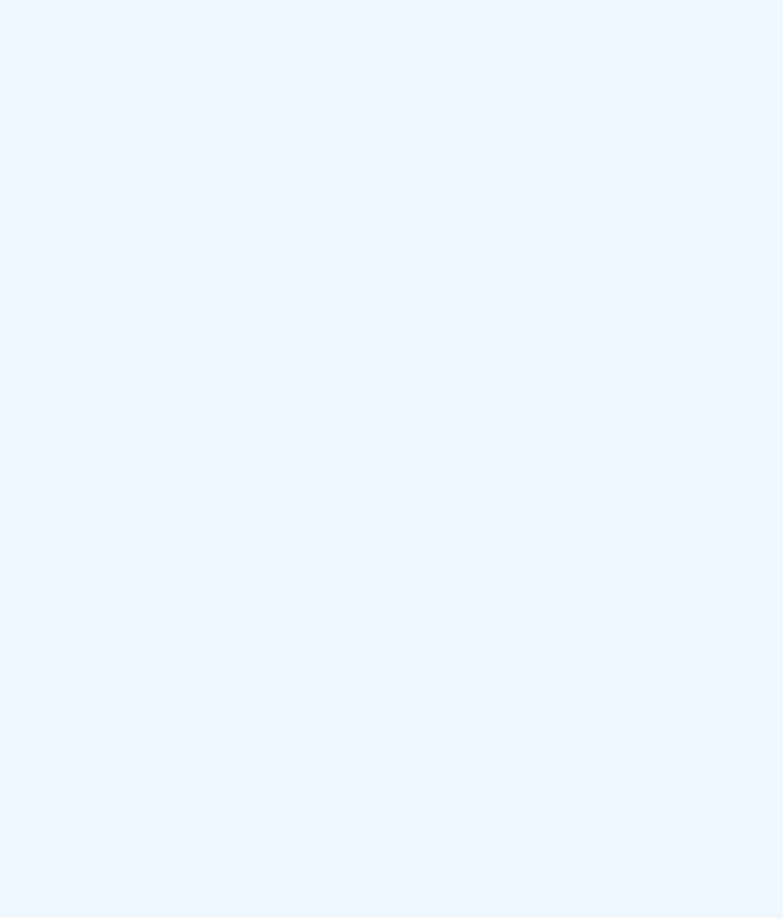
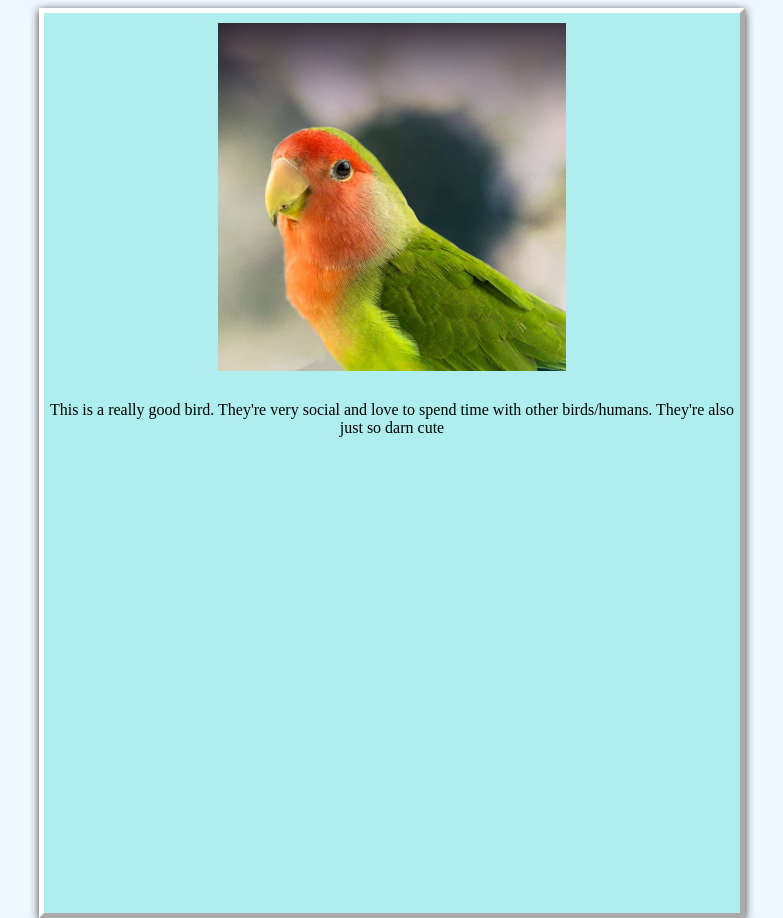
Before and after one commit to Cjimen47/CompetencyGrow, a plain HTML site: page Webpages/lovebird.html in a window 1280 px wide. Shown: the top 918 px of the page, without its empty margins (248-1031 px from the left). Drawn offline with Linux system fonts and the light colour scheme; files that its build step writes are made by us from their sources.

Commit message:
Lovebird image and text has been placed in it's appropriate place

```diff
--- a/Webpages/lovebird.html
+++ b/Webpages/lovebird.html
@@ -4,9 +4,21 @@
     <meta charset="UTF-8">
     <meta name="viewport" content="width=device-width, initial-scale=1.0">
     <title>Lovebirds <3</title>
-    <link rel="stylesheet" href="styles.css">
+    <link rel="stylesheet" href="../styles.css">
 </head>
 <body>
+    <div class="container">
+        <div class = "center">
+            <img src="../Assets/Lovebird.jpg">
+            <p>
+                This is a really good bird. They're very social and love to
+                spend time with other birds/humans. They're also just so darn cute
+
+            </p>
+
+        </div>
+
+    </div>
 
 </body>
 </html>
--- a/styles.css
+++ b/styles.css
@@ -11,7 +11,11 @@ header {
     text-align: center;
     font-family:cursive;
   }
-
+img{
+    width: 50%;
+    height: 50%;
+    margin: 10px;
+}
 .container{
     grid-column-start: 2;
     grid-column-end: 7;
@@ -28,7 +32,5 @@ header {
 }
 
 .center{
-    display: block;
-    margin-left: auto;
-    margin-right: auto;
+    text-align: center;
 }
```
